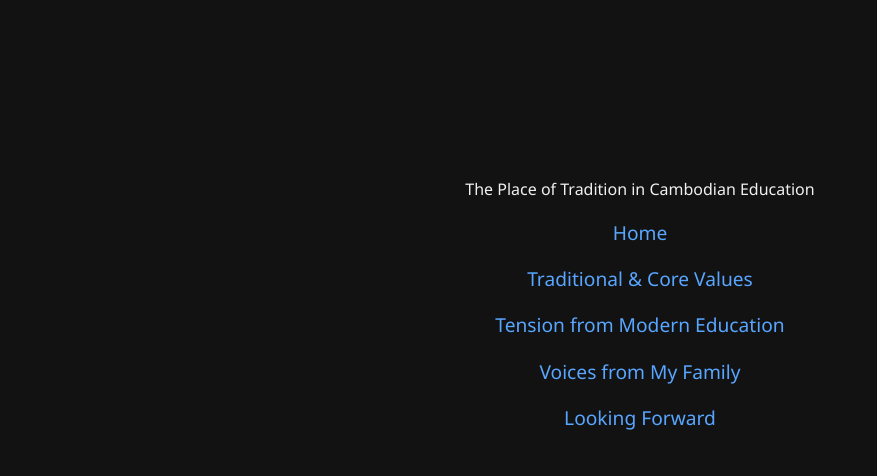
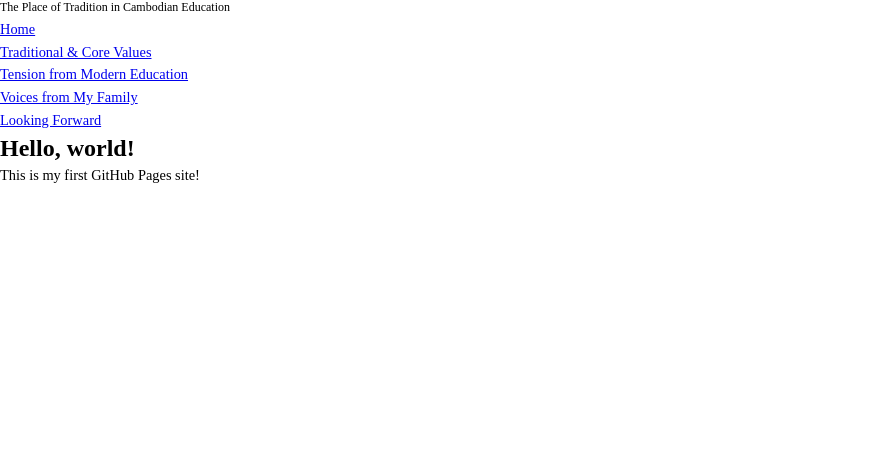
Before and after one commit to SuperElementX/superelementx.github.io, a plain HTML site: page index.html in a window 1280 px wide. Shown: the top 476 px of the page, without its empty margins (0-877 px from the left). Drawn offline with Linux system fonts and the light colour scheme.

Commit message:
Update index.html

```diff
--- a/index.html
+++ b/index.html
@@ -4,43 +4,22 @@
   <meta charset="UTF-8" />
   <meta name="viewport" content="width=device-width, initial-scale=1.0"/>
 <style>
-  body {
-    margin: 0;
-    padding: 0;
-    font-family: 'Segoe UI', sans-serif;
-    background-color: #121212;
-    color: #f0f0f0;
-    display: flex;
-    flex-direction: column;
-    align-items: center;
-    justify-content: center;
-    min-height: 100vh;
-    text-align: center;
+  html {
+     font-size: 12px;
   }
-
-  h1 {
-    font-size: 3em;
-    margin-bottom: 0.2em;
+  a, article, body, div, figcaption, figure, footer, header, h1, h2, h3, img, nav, p {
+     border: 0;
+     padding: 0;
+     margin: 0;
   }
-
+  img {
+     max-width: 100%;
+     height: auto;
+     width: auto;
+  }
   p {
-    font-size: 1.2em;
-    max-width: 600px;
-  }
-
-  a {
-    color: #58a6ff;
-    text-decoration: none;
-  }
-
-  a:hover {
-    text-decoration: underline;
-  }
-
-  footer {
-    margin-top: 2em;
-    font-size: 0.9em;
-    color: #888;
+     margin: 0.4em 0;
+     font-size: 1.2em;
   }
 </style>
   <title>cambodia education wip</title>
```
